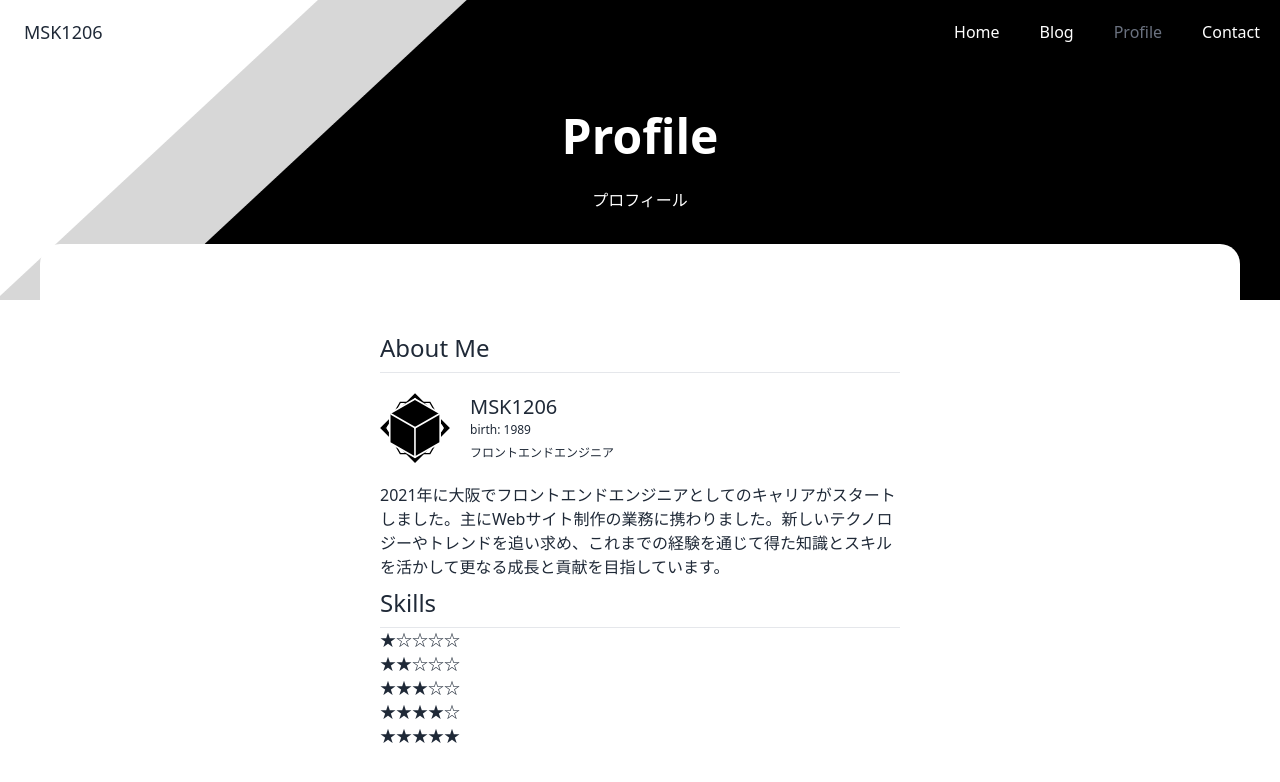
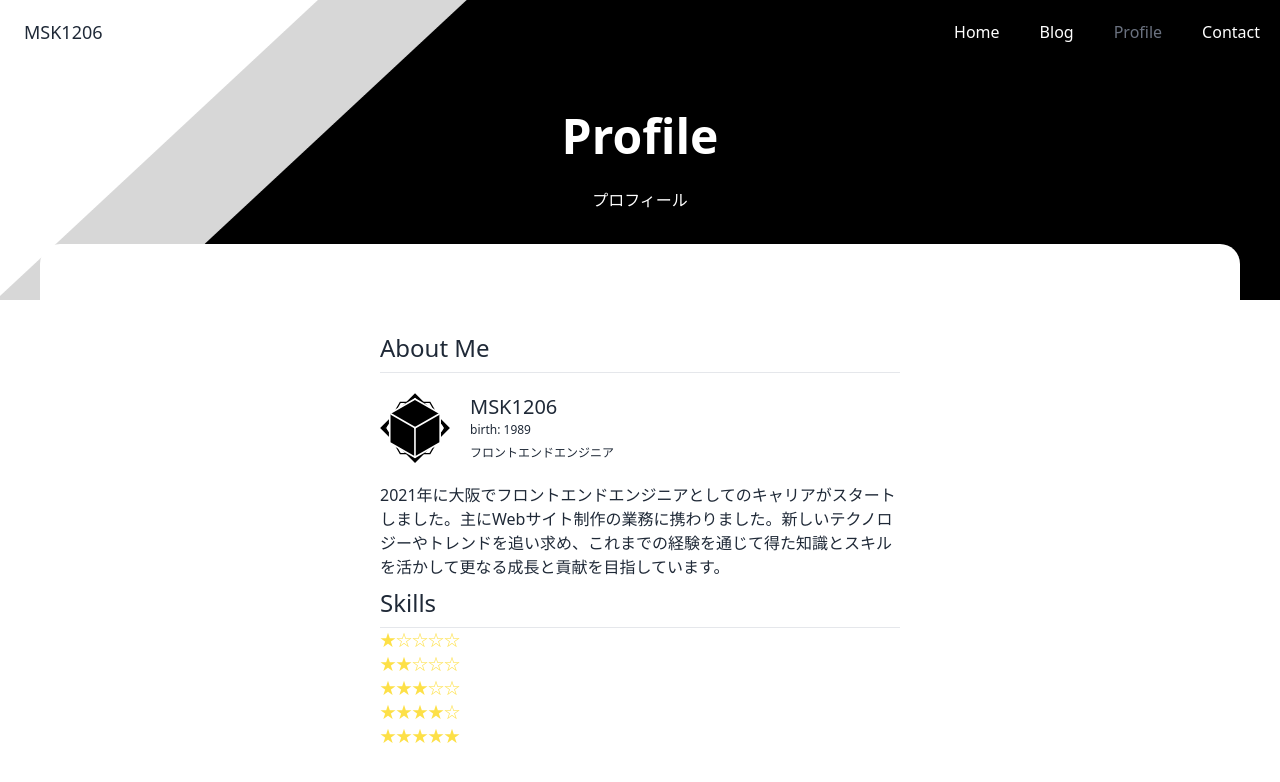
Before and after one commit to MSK1206/nextjs-typescript-tailwindcss-microcms-jamstack-app, a Next.js app: page /profile in a window 1280 px wide. Shown: the top 782 px of the page. Built offline with nearby package versions, Linux system fonts and the light colour scheme; no server answers.

Commit message:
Fix: 型定義

```diff
--- a/src/app/_components/Rating/index.tsx
+++ b/src/app/_components/Rating/index.tsx
@@ -1,4 +1,4 @@
-interface RatingProps {
+type RatingProps = {
   rating: number
 }
 
@@ -6,10 +6,10 @@ export default function Rating({ rating }: RatingProps) {
   const maxRating = 5 // 最大評価の数
   const filledStars = Math.min(Math.max(rating, 1), maxRating) // 最小1、最大5の評価を設定
 
-  // 評価を星で表示するための文字列を生成
+  // 評価を星で5段階で表示するための文字列を生成
   const stars = Array.from({ length: maxRating }, (_, index) => {
     if (index < filledStars) {
-      return '★' // フィルドされた星
+      return '★' // レーティングされた星
     } else {
       return '☆' // 空の星
     }
@@ -17,7 +17,7 @@ export default function Rating({ rating }: RatingProps) {
 
   return (
     <div>
-      <span>{stars}</span>
+      <span className="text-yellow-300">{stars}</span>
     </div>
   )
 }
```
